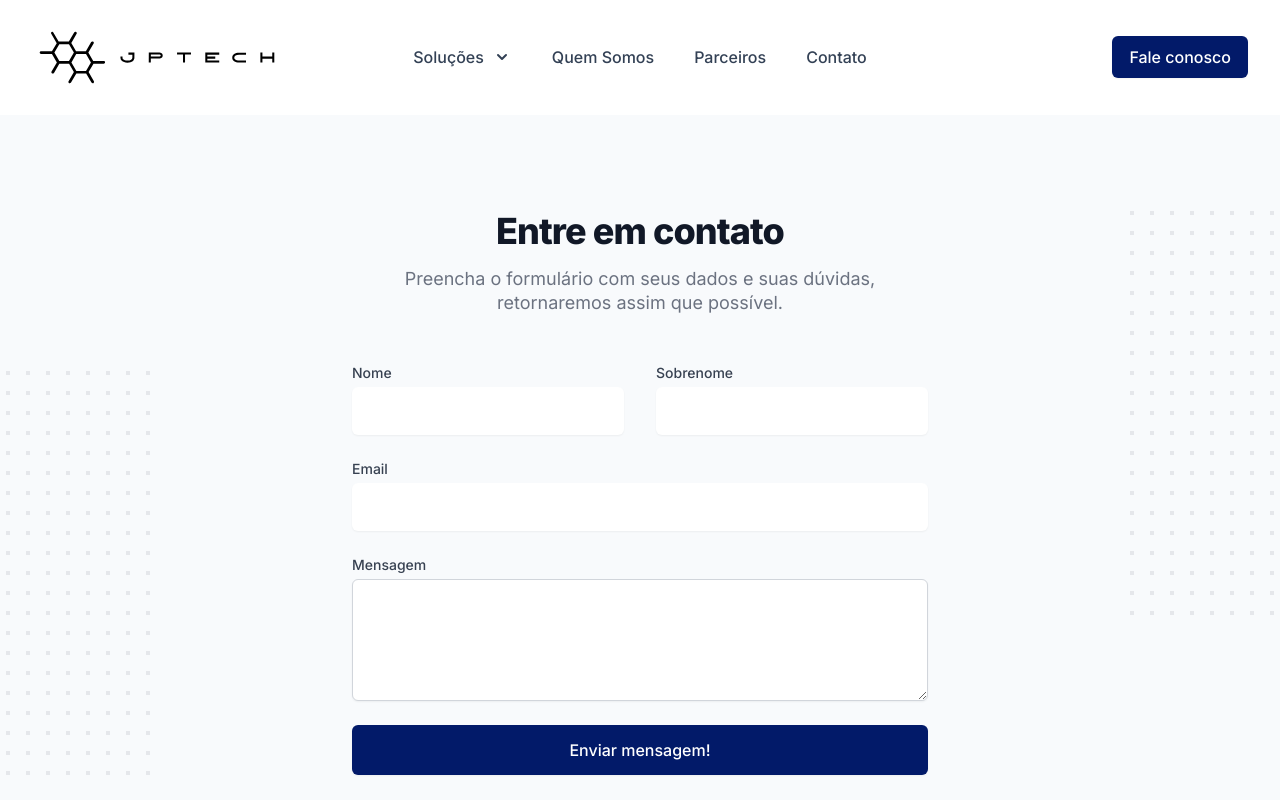
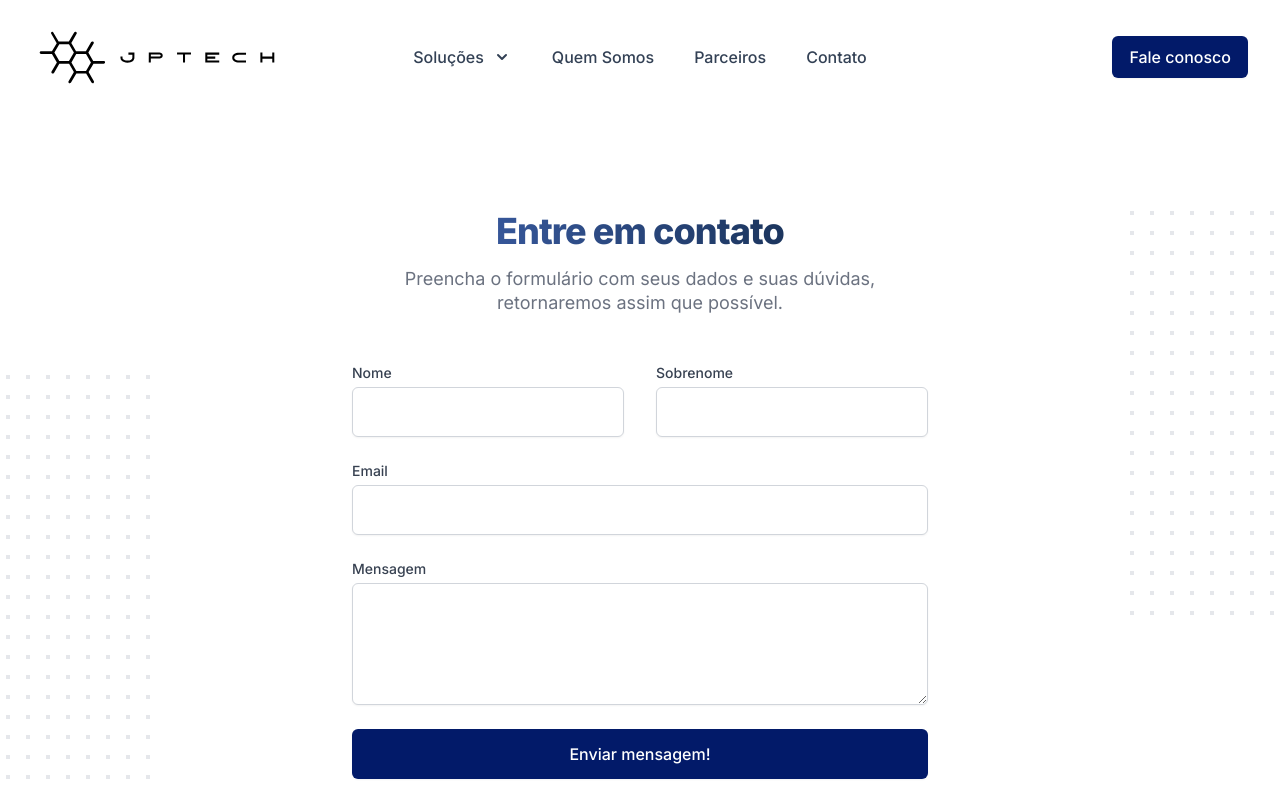
Before and after one commit to pxpc2/jptech, a Next.js app in the folder client/: page /contato in a window 1280 px wide. Shown: the top 800 px of the page. Built offline with nearby package versions, Linux system fonts and the light colour scheme.

Commit message:
fixing all buttons

```diff
--- a/client/app/quemsomos/page.js
+++ b/client/app/quemsomos/page.js
@@ -19,7 +19,7 @@ export default function QuemSomos() {
             Malesuada adipiscing sagittis vel nulla nec.
           </p>
           <a
-            href="#"
+            href="/contato"
             className="mt-8 w-full bg-jptech-brand-blue border border-transparent rounded-md
             py-3 px-5 inline-flex items-center justify-center text-base font-medium
              text-slate-200 hover:bg-jptech-brand-lighterblue sm:w-auto"
--- a/client/components/ContactForm/index.jsx
+++ b/client/components/ContactForm/index.jsx
@@ -1,7 +1,7 @@
 export default function ContactForm() {
   return (
     <div
-      className="bg-slate-50 py-16 px-4 overflow-hidden sm:px-6
+      className="bg-white py-16 px-4 overflow-hidden sm:px-6
     lg:px-8 lg:py-24"
     >
       <div className="relative max-w-xl mx-auto">
@@ -72,7 +72,10 @@ export default function ContactForm() {
           />
         </svg>
         <div className="text-center">
-          <h1 className="text-3xl font-extrabold tracking-tight text-gray-900 sm:text-4xl">
+          <h1
+            className="text-3xl font-extrabold tracking-tight bg-clip-text text-transparent bg-gradient-to-r
+           from-[#4367b6] to-[#0f2541] sm:text-4xl"
+          >
             Entre em contato
           </h1>
           <p className="mt-4 text-lg leading-6 text-gray-500">
@@ -100,7 +103,7 @@ export default function ContactForm() {
                   id="first-name"
                   autoComplete="given-name"
                   className="py-3 px-4 block w-full shadow-sm focus:ring-indigo-500 focus:border-indigo-500
-                   border-gray-300 rounded-md"
+                   border-gray-300 border rounded-md"
                 />
               </div>
             </div>
@@ -117,7 +120,8 @@ export default function ContactForm() {
                   name="last-name"
                   id="last-name"
                   autoComplete="family-name"
-                  className="py-3 px-4 block w-full shadow-sm focus:ring-indigo-500 focus:border-indigo-500 border-gray-300 rounded-md"
+                  className="py-3 px-4 block w-full shadow-sm focus:ring-indigo-500 focus:border-indigo-500
+                   border border-gray-300 rounded-md"
                 />
               </div>
             </div>
@@ -134,7 +138,8 @@ export default function ContactForm() {
                   name="email"
                   type="email"
                   autoComplete="email"
-                  className="py-3 px-4 block w-full shadow-sm focus:ring-indigo-500 focus:border-indigo-500 border-gray-300 rounded-md"
+                  className="py-3 px-4 block w-full shadow-sm border border-gray-300
+                   rounded-md "
                 />
               </div>
             </div>
--- a/client/components/Header/index.jsx
+++ b/client/components/Header/index.jsx
@@ -129,7 +129,7 @@ export default function Header() {
           </Popover.Group>
           <div className="hidden md:flex items-center justify-end md:flex-1 lg:w-0">
             <a
-              href="#"
+              href="/contato"
               className="ml-8 whitespace-nowrap inline-flex items-center
                justify-center px-4 py-2 border border-transparent rounded-md
                shadow-sm text-base font-medium text-white bg-jptech-brand-blue
--- a/client/sections/Logos.jsx
+++ b/client/sections/Logos.jsx
@@ -15,12 +15,15 @@ export default function Marcas() {
             Trabalhamos com os maiores, garantindo desempenho, eficiência,
             durabilidade e segurança aos nossos clientes.
           </p>
-          <button
-            className="px-4 py-3 border border-transparent text-base font-medium rounded-md shadow-sm
+
+          <a href="/contato" className="">
+            <button
+              className="px-4 py-3 mt-8 border border-transparent text-base font-medium rounded-md shadow-sm
            text-jptech-brand-blue bg-slate-100 hover:bg-slate-200 sm:px-8"
-          >
-            Entre em contato!
-          </button>
+            >
+              Entre em contato!
+            </button>
+          </a>
         </div>
         <div className="flex-none mt-12 text-white lg:mt-0">
           <ul
--- a/client/sections/QuemSomos.jsx
+++ b/client/sections/QuemSomos.jsx
@@ -62,7 +62,7 @@ export default function QuemSomosHero() {
               </div>
               <div className="rounded-md shadow ml-4">
                 <a
-                  href="#"
+                  href="/contato"
                   className="w-full flex items-center justify-center px-5 py-3 border
                  border-transparent text-base font-medium rounded-md text-jptech-brand-blue
                   bg-white hover:bg-gray-50"
```
